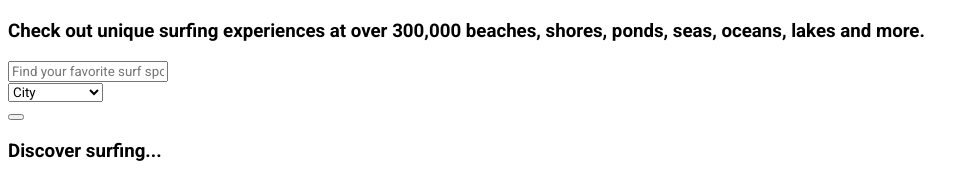
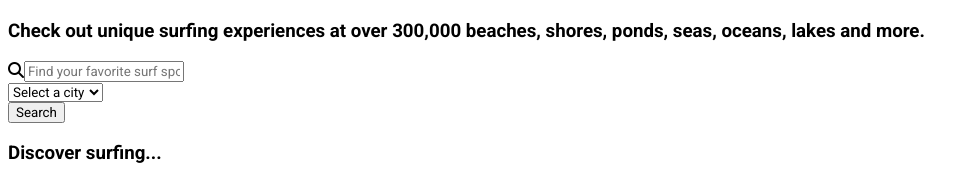
Before and after one commit to CampbellOleson/RipCamp, a React (Create React App) app in the folder frontend/: page /#/ in a window 1280 px wide. Shown: the part 191-364 px from the top of the page, without its empty margins (0-979 px from the left). Built offline with nearby package versions, Linux system fonts and the light colour scheme.

Commit message:
splash page, searchbar in navbar, authroutes, fixed modal, styling

```diff
--- a/frontend/public/index.html
+++ b/frontend/public/index.html
@@ -20,6 +20,7 @@
       href="https://fonts.googleapis.com/css?family=Roboto:300,400,500,700&display=swap"
     />
     <!-- <script src="https://kit.fontawesome.com/24694fced6.js"></script> -->
+    <script src="https://kit.fontawesome.com/9370c7a4b9.js" crossorigin="anonymous"></script>
 
     <!--
       Notice the use of %PUBLIC_URL% in the tags above.
--- a/frontend/src/components/searchbar/searchbar.jsx
+++ b/frontend/src/components/searchbar/searchbar.jsx
@@ -6,7 +6,7 @@ class SearchBar extends React.Component {
     super(props);
     this.state = {
       search: "",
-      city: ""
+      city: "City",
     };
     this.handleSubmit = this.handleSubmit.bind(this);
     this.suggestionDropdown = this.suggestionDropdown.bind(this);
@@ -15,8 +15,11 @@ class SearchBar extends React.Component {
 
   handleSubmit(e) {
     e.preventDefault();
-    if (this.state.search === "") {
-      const selectedCity = document.getElementById("city-search").value;
+    const selectedCity = document.getElementsByClassName("city-search")[0] ? document.getElementsByClassName("city-search")[0].value : null;
+    console.log(selectedCity);
+    if ((this.state.search === "" && this.state.city === "City")) {
+      this.props.history.push("/spots");
+    } else if (this.state.search === "" && selectedCity) {
         this.setState({ city: selectedCity });
         this.props.updateFilter("search", this.state.city).then(() => this.props.history.push("/spots"));
     } else {
@@ -40,33 +43,47 @@ class SearchBar extends React.Component {
   }
 
   render() {
+    let searchClass, cityClass, searchbarClass, searchbtnClass, inputClass;
 
-    // console.log(this.props);
+    if (this.props.location.pathname === "/") {
+      searchClass = "searchbar-container"
+      cityClass = "city-search"
+      searchbarClass = "searchbar"
+      searchbtnClass = 'searchbar-btn';
+      inputClass = "input"
+    } else {
+      searchClass = "navbar-searchbar-container";
+      cityClass = "navbar-city-search";
+      searchbarClass = "navbar-searchbar";
+      searchbtnClass = "navbar-searchbar-btn";
+      inputClass = "navbar-input"
+    }
+
+
     return (
-      <div className="searchbar-container">
-        <form onSubmit={this.handleSubmit}>
-          <div className="tb">
-            <div className="td">
+      <div className={searchClass}>
+        <form onSubmit={this.handleSubmit} className="search">
+          <div className={inputClass}>
+            <i className="fas fa-search"></i>
             <input
               type="text"
               placeholder="Find your favorite surf spot"
               onChange={this.update("search")}
-                className="searchbar"
+              className={searchbarClass}
               value={this.state.search}
               id="search"
             />
+
           </div>
 
-            <div className="td" id="city-drop">
+          <div className="city-drop-box">
             <select
               name="city"
-                id="city-search"
+              className={cityClass}
               onChange={this.updateCity}
-                defaultValue="City"
+              value={this.state.city}
             >
-                <option value="City" disabled>
-                  City
-                </option>
+              <option value="City" disabled>Select a city</option>
               <option value="Los Angeles">Los Angeles</option>
               <option value="Oahu">Oahu</option>
               <option value="Bay Area">Bay Area</option>
@@ -77,17 +94,11 @@ class SearchBar extends React.Component {
             </select>
           </div>
 
-            <div className="td" id="s-cover">
           <button
             type="submit"
-                value="Find a spot"
-                className="searchbar-btn"
-              >
-                <div id="s-circle" />
-                <span />
+            className={searchbtnClass}
+          >Search
           </button>
-            </div>
-          </div>
         </form>
         {this.suggestionDropdown()}
       </div>
--- a/frontend/src/css/navbar.css
+++ b/frontend/src/css/navbar.css
@@ -15,7 +15,10 @@
 
 .left-nav {
   display: flex;
+  align-items: center;
   z-index: 1;
+  max-height: 65px;
+  width: 50%;
 }
 
 .logo {
@@ -28,6 +31,7 @@
   font-weight: 700;
   font-size: 25px;
   letter-spacing: 3px;
+  margin: 0;
   color: #333;
   font-family: "Roboto", sans-serif;
 }
--- a/frontend/src/css/searchbar.css
+++ b/frontend/src/css/searchbar.css
@@ -1,185 +1,165 @@
 .searchbar-container {
-  padding: 10px;
-  background-color: #48C4DA;
-  box-shadow: 0 5px 20px #48C4DA, 0 0 0 15px #ffffffeb;
-  border-radius: 20px;
-  transform: scaleY(0.7);
-  /* margin: 1em; */
-  z-index: 12;
+  background-color: #fff;
+  box-shadow: 1px 2px 5px 2px rgba(0,0,0,0.1);
+  border: 1px solid #ebebeb;
+
+  border-radius: 2px;
+  margin: 2em 0;
+  z-index: 1;
   width: 100%;
+  height: 100px;
+  display: flex;
+  align-items: center;
+  position: relative;
 }
 
-.tb {
-  display: table;
+
+.search {
+  display: flex;
+  justify-content: space-evenly;
+  align-items: center;
   width: 100%;
+  height: fit-content;
+}
+
+.input {
+  width: 50%;
+  height: 65px;
+  line-height: 1;
+  border: 1px solid #ebebeb;
+  box-shadow: 1px 2px 2px rgba(0,0,0,0.1);
+  color: #555555;
+  border-radius: 2px;
+  font-size: 16px;
+  line-height: 1;
+  background-color: #fff;
+  /* margin-left: 5px; */
+  align-items: center;
+  padding: 0;
+  padding-left: 10px;
+  display: flex;
+  align-items: center;
 }
 
 .searchbar {
-  width: 100%;
-  height: 50px;
-  font-size: 30px;
+  width: 50%;
   line-height: 1;
+  border: none;
+  color: #555555;
+  border-radius: 2px;
+  font-size: 16px;
+  line-height: 1;
+  background-color: #fff;
+  /* padding: 0; */
+  padding-left: 10px;
+
 }
 
-.searchbar::placeholder {
-  color: white;
-}
 
 .searchbar:focus {
   outline: none;
 }
 
-.td {
-  display: table-cell;
-  vertical-align: middle;
-}
-
-.searchbar,
-.searchbar-btn {
-  color: #fff;
-  padding: 0;
-  margin: 0;
-  border: 0;
-  background-color: transparent;
-}
 
 .searchbar-btn {
   position: relative;
-  display: block;
-  width: 84px;
-  height: 96px;
+  display: flex;
+  width: 15%;
+  height: 65px;
+  background-color: #48C4DA;
+  border: 3px solid #48C4DA;
+  color: #fff;
   cursor: pointer;
-  color: black;
-  z-index: 9;
-  transform: scale(0.6);
+  border-radius: 2px;
+  font-size: 16px;
+  font-weight: 700;
+  margin-right: 15px;
+  align-items: center;
+  justify-content: center;
+  line-height: 1;
+  transition: all .5s;
+  /* z-index: 9; */
+  /* transform: scale(0.6); */
 }
 
-#search {
-  padding-left: 20px;
+.searchbar-btn:hover {
+  background: #fff;
+  color: #48C4DA;
 }
 
-#city-drop {
-  margin-left: 10px;
+
+.city-search {
+  position: relative;
+  border: 1px solid #ebebeb;
+  height: 65px;
+  min-width: 150px;
+  display: flex;
+  align-items: center;
+  background-color: #fff;
+  box-shadow: 1px 2px 2px rgba(0,0,0,0.1);
+  font-size: 16px;
+  color: #555555;
+
 }
 
-#city-search {
-    width: 70%;
-    height: 50px;
-    font-size: 25px;
-    color: white;
-    background-color: #48C4DA;
-    border: 1px solid white;
-}
-
-option {
-    font-size: 10px;
-}
-
-#city-search:focus {
+.city-search:focus {
     outline: none;
 }
 
-#s-circle {
-  position: relative;
-  top: -8px;
-  left: 0;
-  width: 43px;
-  height: 43px;
-  margin-top: 0;
-  border-width: 15px;
-  border: 15px solid #fff;
-  background-color: transparent;
-  border-radius: 50%;
-  transition: 0.5s ease all;
+.fa-search {
+  font-size: 18px;
+  color: black;
+  /* float: left; */
 }
 
-.searchbar-btn span {
-  position: absolute;
-  top: 68px;
-  left: 43px;
-  display: block;
-  width: 45px;
-  height: 15px;
-  background-color: transparent;
-  border-radius: 10px;
-  transform: rotateZ(52deg);
-  transition: 0.5s ease all;
+
+.navbar-searchbar-container {
+  background-color: #fff;
+  /* border: 1px solid #ebebeb; */
+  height: 100%;
+  width: 100%;
+  border-radius: 2px;
+  /* display: none; */
+  position: relative;
 }
 
-.searchbar-btn span:before,
-.searchbar-btn span:after {
-  content: "";
-  position: absolute;
-  bottom: 0;
-  right: 0;
-  width: 45px;
-  height: 15px;
-  background-color: #fff;
-  border-radius: 10px;
-  transform: rotateZ(0);
-  transition: 0.5s ease all;
+.navbar-city-search {
+  display: none;
 }
 
-#s-cover {
+.navbar-input {
+  width: 80%;
+  height: 80%;
+  line-height: 1;
+  border: 1px solid #ebebeb;
+  /* box-shadow: 1px 2px 2px rgba(0,0,0,0.1); */
+  color: #555555;
+  border-radius: 2px;
+  font-size: 16px;
+  line-height: 1;
+  background-color: #fff;
+  /* margin-left: 5px; */
+  align-items: center;
+  padding: 0;
+  /* margin-left: 5px; */
+  padding-left: 10px;
   display: flex;
-  justify-content: center;
   align-items: center;
 }
 
-#s-cover:hover #s-circle {
-  top: -1px;
-  width: 67px;
-  height: 15px;
-  border-width: 0;
-  background-color: #fff;
-  border-radius: 20px;
+.navbar-searchbar {
+  height: 50px;
+  width: 100%;
+  margin-left: 5px;
+  font-size: 18px;
+  border: none;
 }
 
-#s-cover:hover span {
-  top: 50%;
-  left: 56px;
-  width: 25px;
-  margin-top: -9px;
-  transform: rotateZ(0);
+.navbar-searchbar:focus {
+  outline: none;
 }
 
-#s-cover:hover button span:before {
-  bottom: 11px;
-  transform: rotateZ(52deg);
+.navbar-searchbar-btn {
+  background-color: blue;
+  display: none;
 }
-
-#s-cover:hover button span:after {
-  bottom: -11px;
-  transform: rotateZ(-52deg);
-}
-#s-cover:hover button span:before,
-#s-cover:hover button span:after {
-  right: -6px;
-  width: 40px;
-  background-color: #fff;
-}
-
-#s-cover:hover span {
-  top: 50%;
-  left: 56px;
-  width: 25px;
-  margin-top: -9px;
-  transform: rotateZ(0);
-}
-
-#s-cover:hover button span:before {
-  bottom: 11px;
-  transform: rotateZ(52deg);
-}
-
-#s-cover:hover button span:after {
-  bottom: -11px;
-  transform: rotateZ(-52deg);
-}
-
-#s-cover:hover button span:before,
-#s-cover:hover button span:after {
-  right: -6px;
-  width: 40px;
-  background-color: #fff;
-}
--- a/frontend/src/css/splash.css
+++ b/frontend/src/css/splash.css
@@ -1,5 +1,5 @@
 .splash {
-    width: 80%;
+    width: 60%;
     margin: 120px auto;
 }
 
@@ -37,6 +37,7 @@
     width: 100%;
     display: grid;
     grid-template-columns: 33.33% 33.33% 33.33%;
+    grid-gap: 10px;
     /* grid-template-rows: auto; */
 
     /* display: flex;
@@ -50,12 +51,12 @@
     height: 95%;
     width: 95%;
     border: 1px solid #ebebeb;
-    box-sizing: border-box;
+    /* box-sizing: border-box; */
     /* float: left; */
     /* margin: 0px 8px 30px 8px; */
     box-shadow: 0 2px 5px rgba(0,0,0,0.1);
     border-radius: 4px 4px 0 0;
-    margin-bottom: 10px;
+    /* margin-bottom: 10px; */
 
 }
 
@@ -78,6 +79,7 @@
 
 .splash-details {
     padding-left:10px;
+    margin-bottom: 10px;
     font-family: 'Open Sans', sans-serif;
     /* height: 30%; */
     margin-top: 15px;
@@ -92,6 +94,7 @@
     font-size: 15px;
     color: grey;
     margin-top: 5px;
+    margin-bottom: 5px;
 }
 
 #discover-headline {
@@ -110,7 +113,7 @@
     font-weight: 450;
 }
 
-.splash-spot-name:hover:after {
+.splash-spot-name:hover:after, .splash-spot-img:hover ~ .splash-details .splash-spot-name:after{
     /* text-decoration: underline; */
     content: "";
     width: 100%;
--- a/frontend/src/util/api_routes_util.jsx
+++ b/frontend/src/util/api_routes_util.jsx
@@ -12,7 +12,7 @@ const Protected = ({ loggedIn, path, exact, component: Component }) => {
       path={path}
       exact={exact}
       render={props =>
-        !loggedIn ? <Redirect to="/signup" /> : <Component {...props} />
+        !loggedIn ? <Redirect to="/" /> : <Component {...props} />
       }
     />
   );
```
Also changed, not shown: frontend/src/components/App.jsx (+5 -7 lines), frontend/src/components/map/surf_map.jsx (+4 -5 lines), frontend/src/components/searchbar/suggestion_dropdown.jsx (+12 -4 lines), frontend/src/css/suggestion_dropdown.css (+41 -20 lines), frontend/src/index.js (+4 -4 lines). Lines whose indentation alone changed are shown as unchanged.
